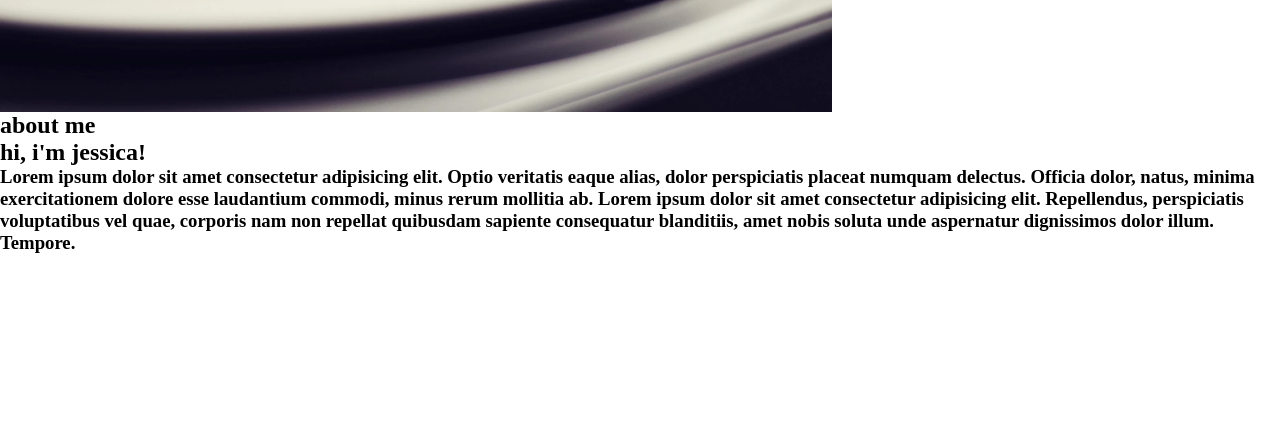
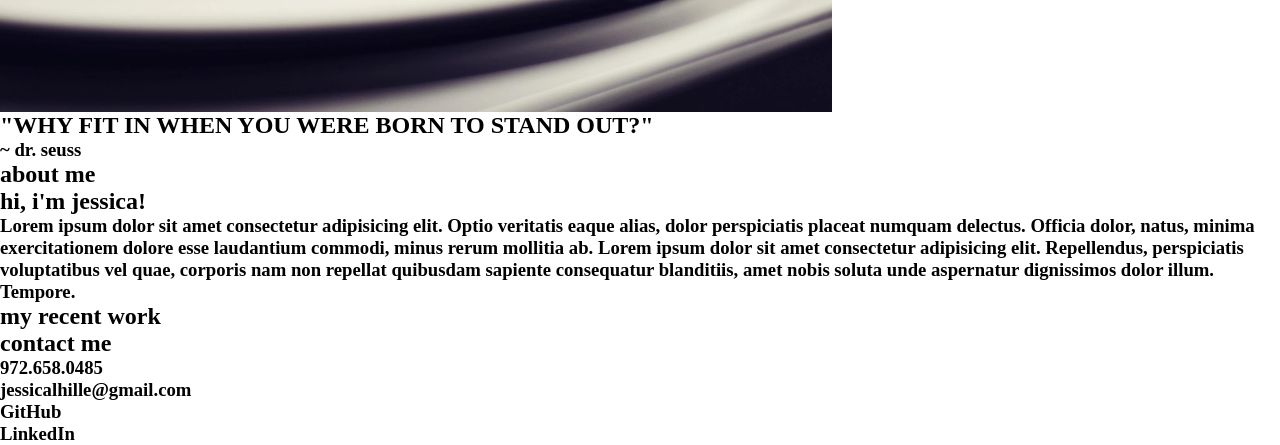
Before and after one commit to jessicalhille/hilleportfolio, a plain HTML site: page index.html in a window 1280 px wide. Shown: the part 451-896 px from the top of the page. Before the commit the page ends 800 px from the top, so only its background shows below. Drawn offline with Linux system fonts and the light colour scheme.

Commit message:
added quote, about me, contact, and footer to html

```diff
--- a/index.html
+++ b/index.html
@@ -4,7 +4,6 @@
     <head>
         <meta charset="UTF-8" />
         <link rel="stylesheet" href="./assets/style.css">
-        <meta name="viewport" content="width=device-width, initial scale=1.0" />
         <title>Hille Portfolio</title>
     </head>
 
@@ -39,6 +38,12 @@
             </div>
         </section>
 
+        <!-- Quote -->
+        <section class="quote">
+            <h2>"WHY FIT IN WHEN YOU WERE BORN TO STAND OUT?"</h2>
+            <h3>~ dr. seuss</h3>
+        </section>
+
         <!-- About Me Section -->
         <section class="about">
             <div class="about-text">
@@ -53,10 +58,24 @@
         </section>
 
         <!-- Work Section -->
+        <section class="work">
+            <div class="work-text">
+                <h1>my recent work</h1>
+            </div>
+        </section>
 
         <!-- Resume Section -->
 
         <!-- Contact Me Section -->
+        <section class="contact">
+            <div class="contact-text">
+                <h1>contact me</h1>
+                <h3>972.658.0485</h3>
+                <h3>jessicalhille@gmail.com</h3>
+                <h3>GitHub</h3>
+                <h3>LinkedIn</h3>
+            </div>
+        </section>
 
         <!-- Footer -->
 
```
